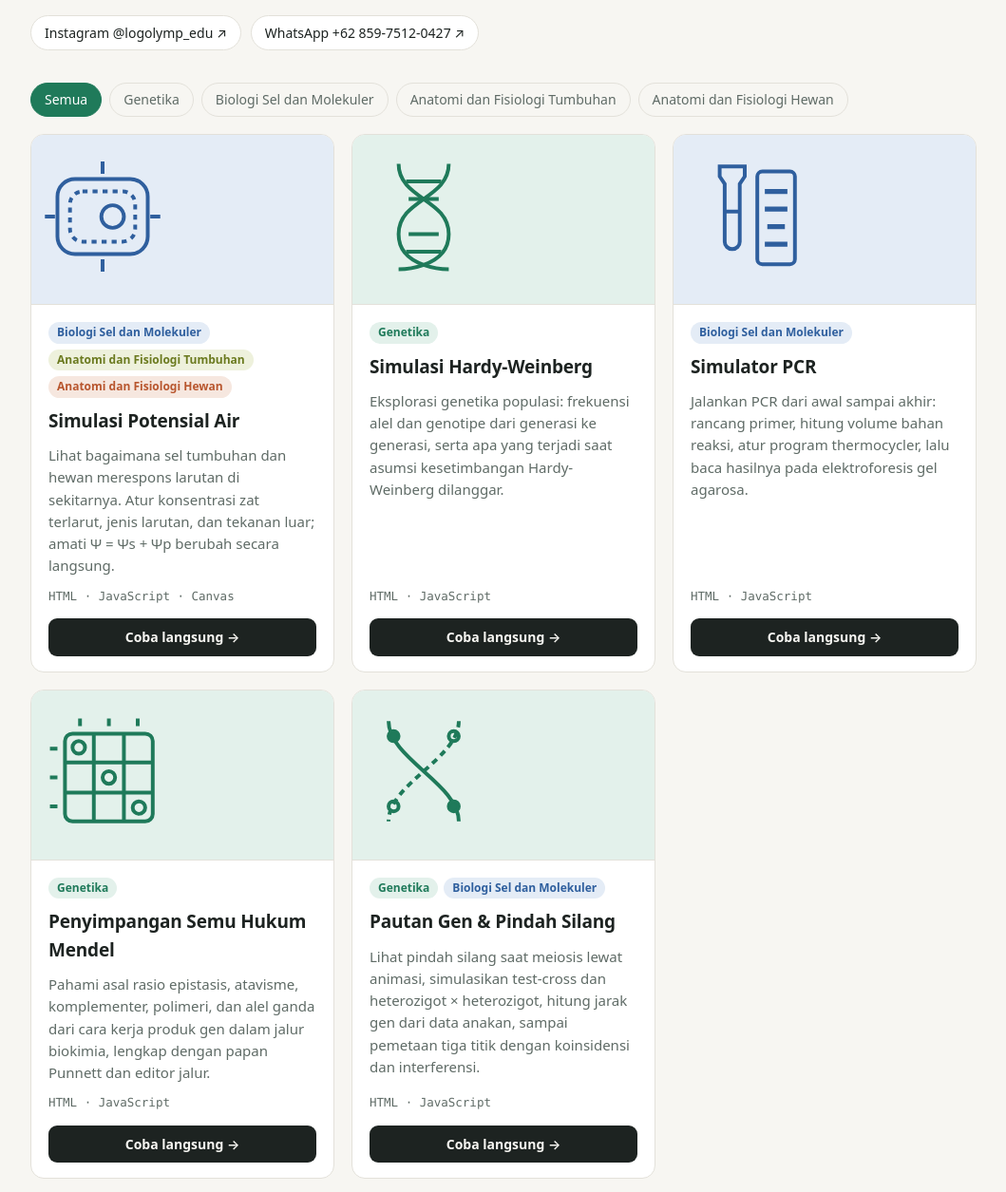
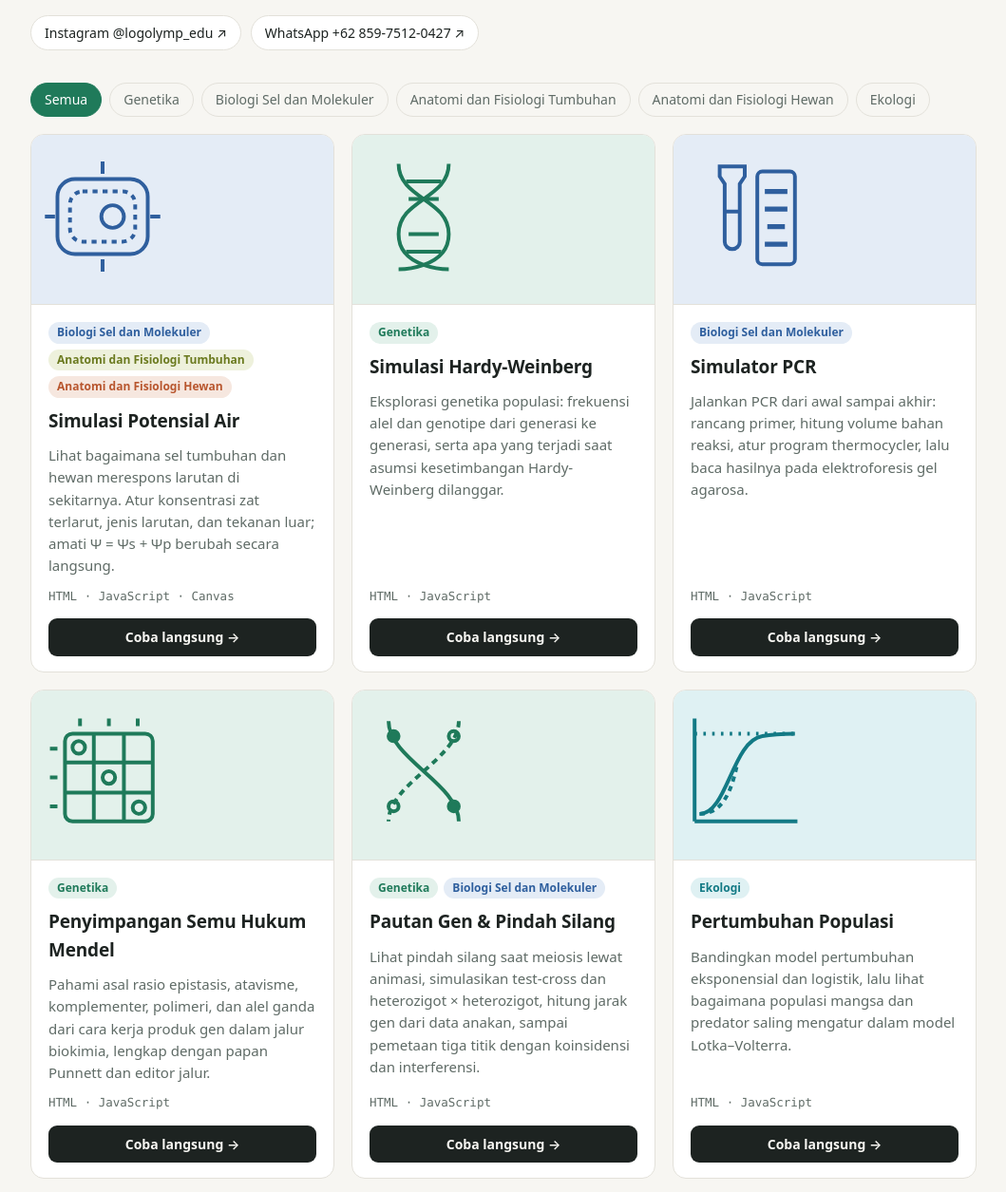
Before and after one commit to GregTendi/GregTendi.github.io, a plain HTML site: page index.html in a window 1280 px wide. Shown: the part 285-1540 px from the top of the page at 95% size, without its empty margins (110-1169 px from the left). Drawn offline with Linux system fonts and the light colour scheme.

Commit message:
Add population growth simulator and Ekologi topic
Co-Authored-By: Claude Opus 5.5 <noreply@anthropic.com>
Claude-Session: https://claude.ai/code/session_019RZB811HkLq9ouv2gdiNwo

```diff
--- a/index.html
+++ b/index.html
@@ -11,14 +11,14 @@
   :root{
     --bg:#f7f6f2; --card:#ffffff; --ink:#1d2321; --muted:#5f6b66; --line:#e3e1da;
     --accent:#1f7a5a; --accent-soft:#e3f1eb; --warm:#b8562e; --warm-soft:#f6e7df;
-    --blue:#2f5f9e; --blue-soft:#e4ecf6; --olive:#6b7a1f; --olive-soft:#eef1dc;
+    --blue:#2f5f9e; --blue-soft:#e4ecf6; --olive:#6b7a1f; --olive-soft:#eef1dc; --teal:#137a85; --teal-soft:#dff1f3;
     --radius:14px;
   }
   @media (prefers-color-scheme: dark){
     :root{
       --bg:#141816; --card:#1c211f; --ink:#ecefed; --muted:#9aa6a0; --line:#2c3330;
       --accent:#4fbf93; --accent-soft:#1f3a30; --warm:#e08a63; --warm-soft:#3a281f;
-      --blue:#7aa6e0; --blue-soft:#1f2b3b; --olive:#b9c86a; --olive-soft:#2c321a;
+      --blue:#7aa6e0; --blue-soft:#1f2b3b; --olive:#b9c86a; --olive-soft:#2c321a; --teal:#6cc8d2; --teal-soft:#183538;
     }
   }
   *{box-sizing:border-box}
@@ -57,6 +57,7 @@
   .tag.c-blue{background:var(--blue-soft);color:var(--blue)}
   .tag.c-olive{background:var(--olive-soft);color:var(--olive)}
   .tag.c-warm{background:var(--warm-soft);color:var(--warm)}
+  .tag.c-teal{background:var(--teal-soft);color:var(--teal)}
   .tag.wip{background:var(--warm-soft);color:var(--warm)}
   h3{margin:0;font-size:19px;letter-spacing:-.01em}
   .desc{margin:0;color:var(--muted);font-size:15px;flex:1}
@@ -107,7 +108,8 @@ const TOPICS = {
   gen:    { id: "Genetika",                       en: "Genetics",                     color: "green"  },
   cell:   { id: "Biologi Sel dan Molekuler",      en: "Cell & Molecular Biology",     color: "blue"   },
   plant:  { id: "Anatomi dan Fisiologi Tumbuhan", en: "Plant Anatomy & Physiology",   color: "olive"  },
-  animal: { id: "Anatomi dan Fisiologi Hewan",    en: "Animal Anatomy & Physiology",  color: "warm"   }
+  animal: { id: "Anatomi dan Fisiologi Hewan",    en: "Animal Anatomy & Physiology",  color: "warm"   },
+  eco:    { id: "Ekologi",                        en: "Ecology",                      color: "teal"   }
 };
 const PROJECTS = [
   {
@@ -164,6 +166,17 @@ const PROJECTS = [
     tech: "HTML · JavaScript",
     demo: `https://${USER.toLowerCase()}.github.io/linkage/`,
     icon: "linkage"
+  },
+  {
+    topics: ["eco"],
+    title: { id: "Pertumbuhan Populasi", en: "Population Growth" },
+    desc: {
+      id: "Bandingkan model pertumbuhan eksponensial dan logistik, lalu lihat bagaimana populasi mangsa dan predator saling mengatur dalam model Lotka–Volterra.",
+      en: "Compare exponential and logistic growth models, then see how prey and predator populations regulate each other in the Lotka–Volterra model."
+    },
+    tech: "HTML · JavaScript",
+    demo: `https://${USER.toLowerCase()}.github.io/population-growth/`,
+    icon: "growth"
   }
 ];
 
@@ -183,6 +196,7 @@ const UI = {
 
 /* ---------- ikon placeholder (dipakai kalau tidak ada image) ---------- */
 const ICONS = {
+  growth: `<svg viewBox="0 0 100 100" fill="none" stroke="currentColor" stroke-width="3"><path d="M10 90h82M10 90V8"/><path d="M14 84c22 0 26-58 50-62 10-2 20-2 26-2"/><path d="M14 84c14 0 24-10 30-40" stroke-dasharray="4 4"/><path d="M10 20h82" stroke-dasharray="2 5"/></svg>`,
   linkage: `<svg viewBox="0 0 100 100" fill="none" stroke="currentColor" stroke-width="3"><path d="M22 10c0 30 56 50 56 80"/><path d="M78 10c0 30-56 50-56 80" stroke-dasharray="5 4"/><circle cx="26" cy="22" r="4" fill="currentColor"/><circle cx="74" cy="22" r="4"/><circle cx="26" cy="78" r="4"/><circle cx="74" cy="78" r="4" fill="currentColor"/></svg>`,
   pcr: `<svg viewBox="0 0 100 100" fill="none" stroke="currentColor" stroke-width="3"><path d="M30 10h20v8l-4 6v46a6 6 0 0 1-12 0V24l-4-6z"/><path d="M34 46h12"/><rect x="60" y="14" width="30" height="74" rx="4"/><path d="M66 30h18M66 44h18M68 58h14M66 72h18" stroke-width="4"/></svg>`,
   punnett: `<svg viewBox="0 0 100 100" fill="none" stroke="currentColor" stroke-width="3"><rect x="20" y="20" width="70" height="70" rx="6"/><path d="M43 20v70M67 20v70M20 43h70M20 67h70"/><path d="M8 32h6M8 55h6M8 78h6M32 8v6M55 8v6M78 8v6"/><circle cx="31" cy="31" r="5"/><circle cx="55" cy="55" r="5"/><circle cx="79" cy="79" r="5"/></svg>`,
@@ -192,7 +206,8 @@ const ICONS = {
   chart: `<svg viewBox="0 0 100 100" fill="none" stroke="currentColor" stroke-width="3"><path d="M10 88h82M10 88V10"/><path d="M18 70l18-16 14 10 20-28 16 10"/><path d="M28 40v20M48 30v26M68 22v20"/></svg>`
 };
 const TINTS = { green:["var(--accent-soft)","var(--accent)"], blue:["var(--blue-soft)","var(--blue)"],
-                olive:["var(--olive-soft)","var(--olive)"], warm:["var(--warm-soft)","var(--warm)"] };
+                olive:["var(--olive-soft)","var(--olive)"], warm:["var(--warm-soft)","var(--warm)"],
+                teal:["var(--teal-soft)","var(--teal)"] };
 const topicColor = k => (TOPICS[k] && TINTS[TOPICS[k].color]) ? TOPICS[k].color : "green";
 
 /* ---------- render ---------- */
```
